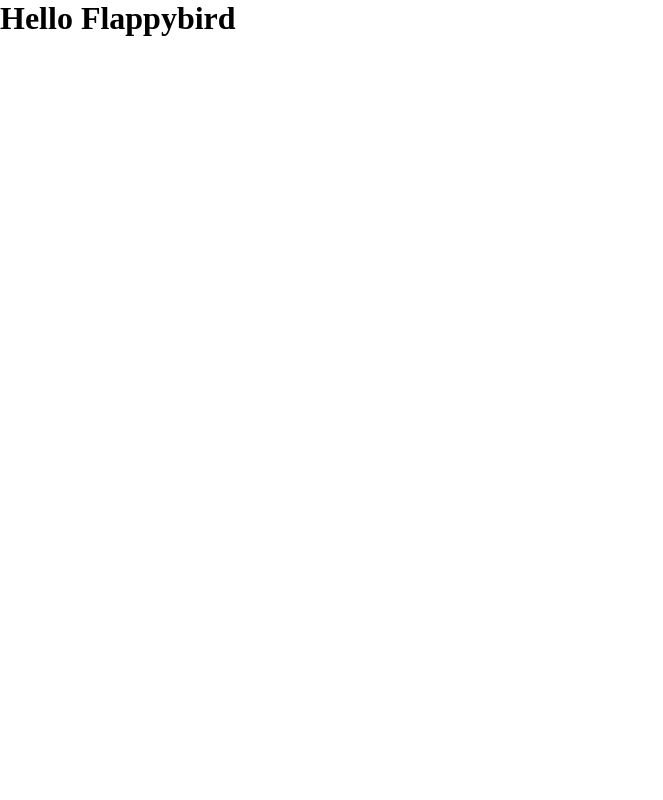
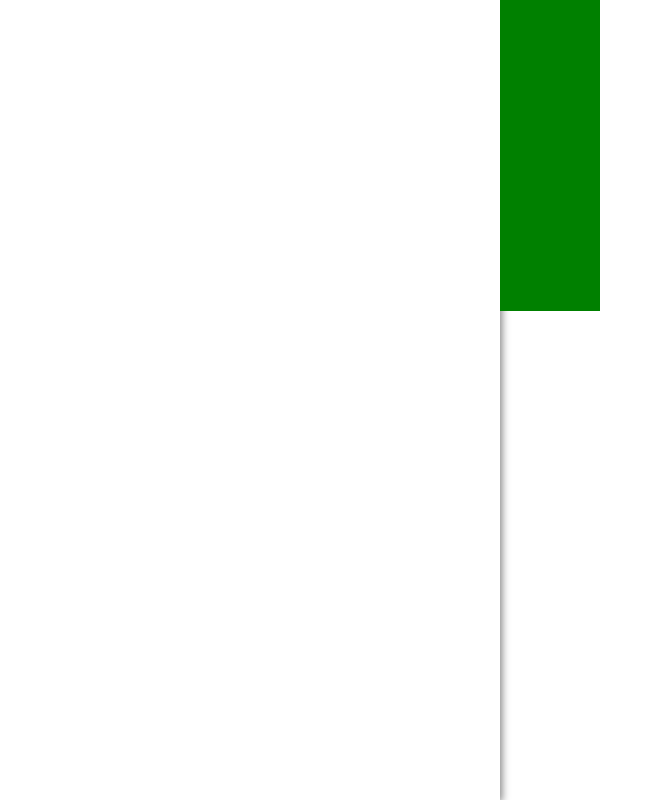
Before and after one commit to karthicbz/flappy_birb, a React (Vite) app: page / in a window 1280 px wide. Shown: the whole page, without its empty margins (0-663 px from the left). Built offline with nearby package versions, Linux system fonts and the light colour scheme.

Commit message:
make green tube move and make green tube height random

```diff
--- a/package.json
+++ b/package.json
@@ -11,7 +11,8 @@
   },
   "dependencies": {
     "react": "^18.2.0",
-    "react-dom": "^18.2.0"
+    "react-dom": "^18.2.0",
+    "styled-components": "^6.0.5"
   },
   "devDependencies": {
     "@types/react": "^18.2.15",
--- a/src/App.jsx
+++ b/src/App.jsx
@@ -1,10 +1,67 @@
-import { useState } from "react";
-import reactLogo from "./assets/react.svg";
-import viteLogo from "/vite.svg";
+import RectBar from "./components/RectBar";
 import "./App.css";
+import styled from "styled-components";
+import { useEffect, useState } from "react";
+
+const PlayArea = styled.div`
+  max-width: 500px;
+  min-height: 800px;
+  background-color: white;
+  box-shadow: 1px 1px 8px 1px gray;
+  position: relative;
+`;
 
 function App() {
-  return <h1>Hello Flappybird</h1>;
+  const [greenTubePosOne, setGreenTubePosOne] = useState(-100);
+  const [greenTubePosTwo, setGreenTubePosTwo] = useState(-100);
+  const [intervalIdOne, setIntervalIdOne] = useState(null);
+  const [intervalIdTwo, setIntervalIdTwo] = useState(null);
+  const [greenTubeOneHeight, setGreenTubeOneHeight] = useState(randNumber());
+  const [greenTubeTwoHeight, setGreenTubeTwoHeight] = useState(randNumber());
+
+  useEffect(() => {
+    if (greenTubePosOne === 500) {
+      clearInterval(intervalIdOne);
+      setGreenTubePosOne(-100);
+      setGreenTubeOneHeight(randNumber());
+    }
+
+    if (greenTubePosTwo === 500) {
+      clearInterval(intervalIdTwo);
+      setGreenTubePosTwo(-100);
+      setGreenTubeTwoHeight(randNumber());
+    }
+
+    if (greenTubePosOne === 250) {
+      startMovingTube(setGreenTubePosTwo, setIntervalIdTwo);
+    }
+
+    if (greenTubePosTwo === 250) {
+      startMovingTube(setGreenTubePosOne, setIntervalIdOne);
+    }
+  }, [greenTubePosOne, greenTubePosTwo]);
+
+  function startMovingTube(setGreenTubePos, setIntervalId) {
+    const interval = setInterval(() => {
+      setGreenTubePos((prevPos) => prevPos + 50);
+    }, 1000);
+
+    setIntervalId(interval);
+  }
+
+  function randNumber() {
+    return Math.floor(Math.random() * 400);
+  }
+
+  return (
+    <PlayArea
+      className="canvas"
+      onClick={() => startMovingTube(setGreenTubePosOne, setIntervalIdOne)}
+    >
+      <RectBar height={greenTubeOneHeight} right={greenTubePosOne} />
+      <RectBar height={greenTubeTwoHeight} right={greenTubePosTwo} />
+    </PlayArea>
+  );
 }
 
 export default App;
--- a/src/components/RectBar.jsx
+++ b/src/components/RectBar.jsx
@@ -1,7 +1,22 @@
 import React from "react";
+import { styled } from "styled-components";
 
-const RectBar = ({ height }) => {
-  return <div style={{ width: "10px", height }}></div>;
+const GreenTube = styled.div`
+  position: absolute;
+  top: 0;
+`;
+
+const RectBar = ({ height, right = "-100px" }) => {
+  return (
+    <GreenTube
+      style={{
+        width: "100px",
+        height: `${height}px`,
+        background: "green",
+        right,
+      }}
+    ></GreenTube>
+  );
 };
 
 export default RectBar;
```
Also changed, not shown: 1 other file (tests, documents, lock files or other folders).
